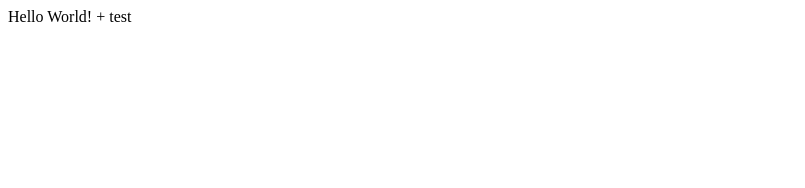
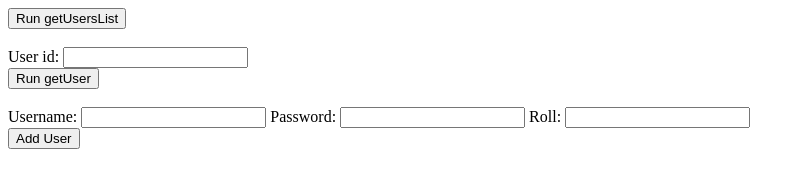
Before and after one commit to BoomerMonkey234/Coding_Coursework, a plain HTML site: page resources/client/index.html in a window 1280 px wide. Shown: the whole page, without its empty margins (0-805 px from the left). Drawn offline with Linux system fonts and the light colour scheme.

Commit message:
Added Users.js and added more to the Webpage so it displays users and find a user with a certain ID

```diff
--- a/resources/client/index.html
+++ b/resources/client/index.html
@@ -2,9 +2,27 @@
 <html lang="en">
 <head>
     <meta charset="UTF-8">
-    <title>Title</title>
+    <title>The Users</title>
+    <script src="/client/js/users.js"></script>
+    <link rel="stylesheet" type="text/css" href="/client/css/styles.css">
 </head>
 <body>
-<h>Hello World! + test</h>
+<button onclick='getUsersList();'>Run getUsersList</button>
+<table id="UsersTable"></table>
+<br>
+
+<form id="userDetails">
+    User id: <input type="text" id="UserID">
+</form>
+<button onclick='getUser();'>Run getUser</button>
+<div id="DisplayOneUser"></div>
+<br>
+
+<form id="InputUserDetails">
+    Username: <input type="text" name="UserName">
+    Password: <input type="text" name="PassWord">
+    Roll: <input type="text" name="Roll">
+</form>
+<button onclick='addUser();'>Add User</button>
 </body>
 </html>
--- /dev/null
+++ b/resources/client/js/users.js
@@ -0,0 +1,45 @@
+"use strict";
+function getUsersList() {
+    debugger;
+    console.log("Invoked getUsersList()");     //console.log your BFF for debugging client side - also use debugger statement
+    const url = "/users/list/";    		// API method on web server will be in Users class, method list
+    fetch(url, {
+        method: "GET",				//Get method
+    }).then(response => {
+        return response.json();                 //return response as JSON
+    }).then(response => {
+        if (response.hasOwnProperty("Error")) { //checks if response from the web server has an "Error"
+            alert(JSON.stringify(response));    // if it does, convert JSON object to string and alert (pop up window)
+        } else {
+            formatUsersList(response);          //this function will create an HTML table of the data (as per previous lesson)
+        }
+        //getUser() returns one row of data from the database using a GET and path parameter
+
+
+    });
+}
+function getUser() {
+    console.log("Invoked getUser()");     //console.log your BFF for debugging client side
+    const UserID = document.getElementById("UserID").value;  //get the UserId from the HTML element with id=UserID
+    //let UserID = 1; 			  //You could hard code it if you have problems
+    //debugger;				  //debugger statement to allow you to step through the code in console dev F12
+    const url = "/users/get/";       // API method on webserver
+    fetch(url + UserID, {                // UserID as a path parameter
+        method: "GET",
+    }).then(response => {
+        return response.json();                         //return response to JSON
+    }).then(response => {
+        if (response.hasOwnProperty("Error")) {         //checks if response from server has an "Error"
+            alert(JSON.stringify(response));            // if it does, convert JSON object to string and alert
+        } else {
+            document.getElementById("DisplayOneUser").innerHTML = response.UserID + " " + response.UserName;  //output data
+        }
+    });
+}
+function formatUsersList(myJSONArray){
+    let dataHTML = "";
+    for (let item of myJSONArray) {
+        dataHTML += "<tr><td>" + item.UserID + "<td><td>" + item.UserName + "<tr><td>";
+    }
+    document.getElementById("UsersTable").innerHTML = dataHTML;
+}
```
